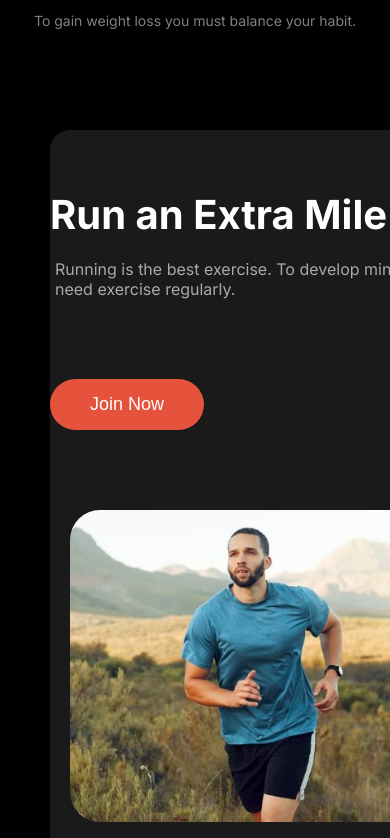
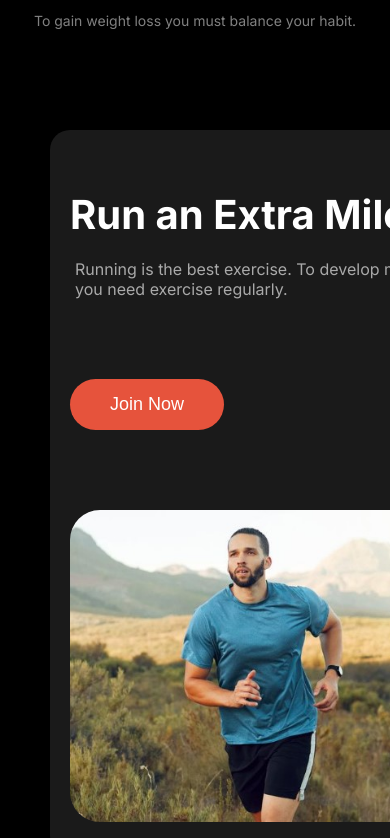
Before and after one commit to Mizan-Sanzi/DevMind-Web, a plain HTML site: page index.html in a window 390 px wide. Shown: the part 2820-3658 px from the top of the page. Drawn offline with Linux system fonts and the light colour scheme.

Commit message:
added responsive code

```diff
--- a/index.html
+++ b/index.html
@@ -291,7 +291,7 @@
             <div class="footer-main container">
                 <div class="footer-head">
                     <h1>DevMind</h1>
-                    <p>We believe, developer should have a peaceful mind. Because, without peace no one can build a little thing.</p>
+                    <p>Developer should have a peaceful mind. Without peace, one can not build a little thing.</p>
                 </div>
                 <div class="footer-part-two">
                     <h2>Get Started</h2>
--- a/styles/style.css
+++ b/styles/style.css
@@ -557,6 +557,10 @@ hr {
         height: auto;
         margin-left: 50px;
     }
+    .run-head {
+        margin-left: 20px;
+        margin-right: 20px;
+    }
     .run-container {
         display: grid;
         grid-template-columns: repeat(1, 1fr);
```
